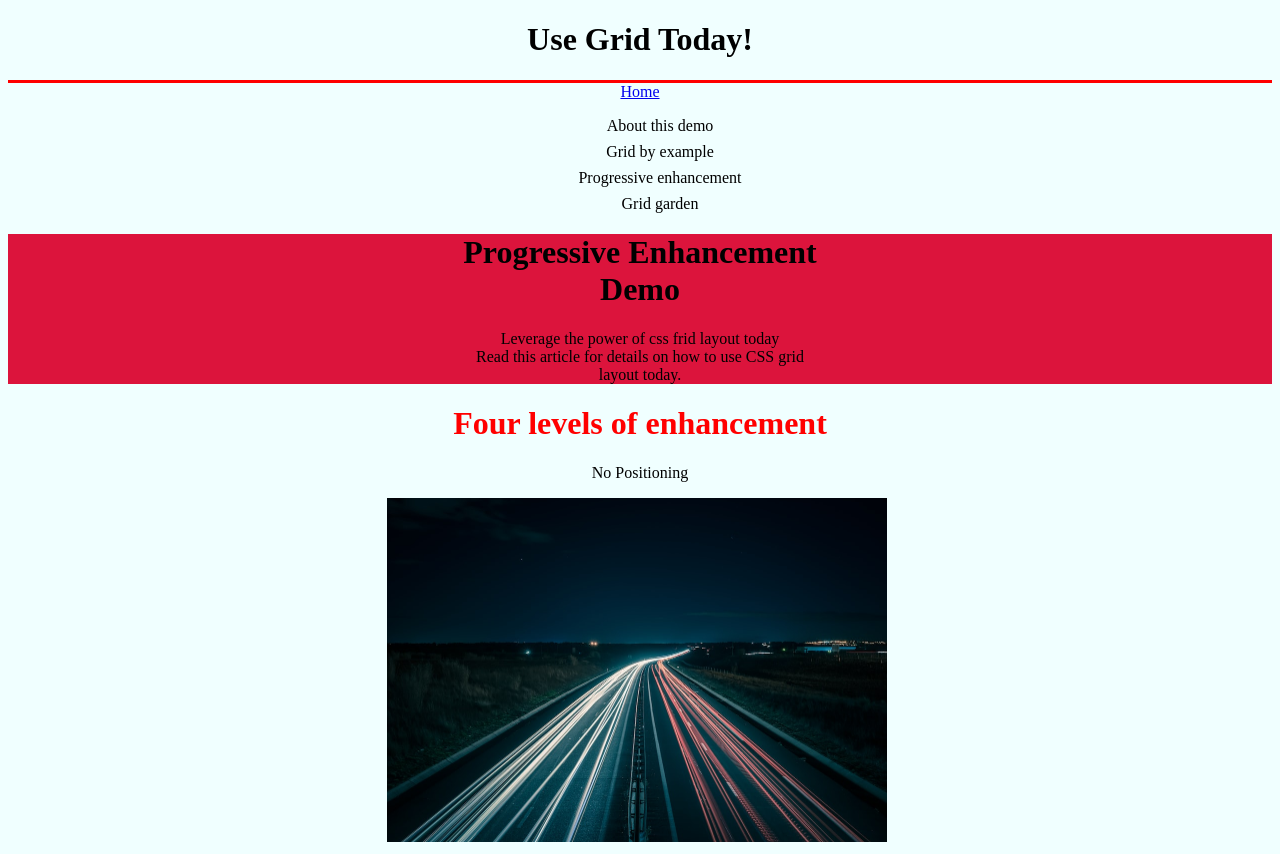
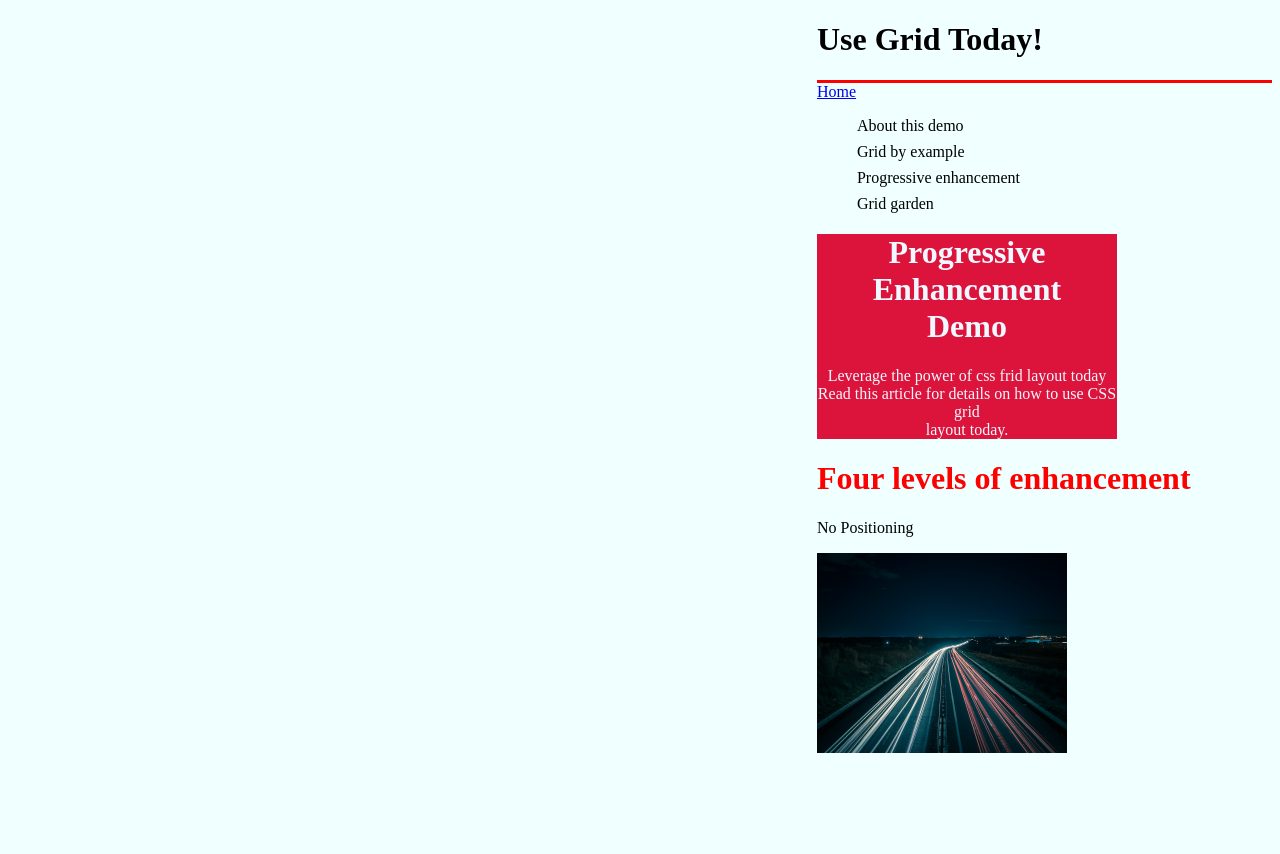
Before and after one commit to JIBINVINOD/css, a plain HTML site: page css layout/layout3/layout3.html in a window 1280 px wide. After the commit the page ends 800 px from the top, so only its background shows below. Drawn offline with Linux system fonts and the light colour scheme.

Commit message:
add css layout

```diff
--- a/css layout/layout3/layout3.css
+++ b/css layout/layout3/layout3.css
@@ -2,31 +2,40 @@ body{
     background-color: azure;
 }
 .head-1{
-    text-align: center;
+
     border-bottom: 3px solid red;
+    margin-left: 40%;
 }
 .button{
     color: red;
-    text-align: center;
+    margin-left: 40%;
 }
 .list{
-   text-align: center;
+   margin-left: 40%;
 }
 .list ul li{
     margin-top: 8px;
 }
 .content{
     background-color: crimson;
+    color: aliceblue;
     text-align: center;
+    width: 300px;
+    margin-left: 40%;
 }
 .head-2{
     color: red;
-    text-align: center;
+    margin-left: 40%;
 }
 .para{
-    text-align: center;
+    margin-left: 40%;
+
 }
 .img img{
-    margin-left: 30%;
-    width: 500px;
+    margin-left: 40%;
+    width: 250px;
+    height: 200px;
 }
+.full-section{
+    margin-left: 40%;
+}
--- a/css layout/layout3/layout3.html
+++ b/css layout/layout3/layout3.html
@@ -4,6 +4,7 @@
         <title>layout3</title>
         <link rel="stylesheet" href="layout3.css">
         <body>
+            <div class="full-section">
             <div class="head-1">
                 <h1>Use Grid Today!</h1>
             </div>
@@ -27,12 +28,13 @@
             <div class="head-2">
                 <h1>Four levels of enhancement</h1>
             </div>
-                <div class="para">
-                    <p>No Positioning</p>
-                </div>
+
+                    <p class="para">No Positioning</p>
+
           <div class="img">
             <img src="photo-1516319915504-015b432d407c.jpg" alt="img1">
           </div>
+        </div>
         </body>
     </head>
 </html>
```
